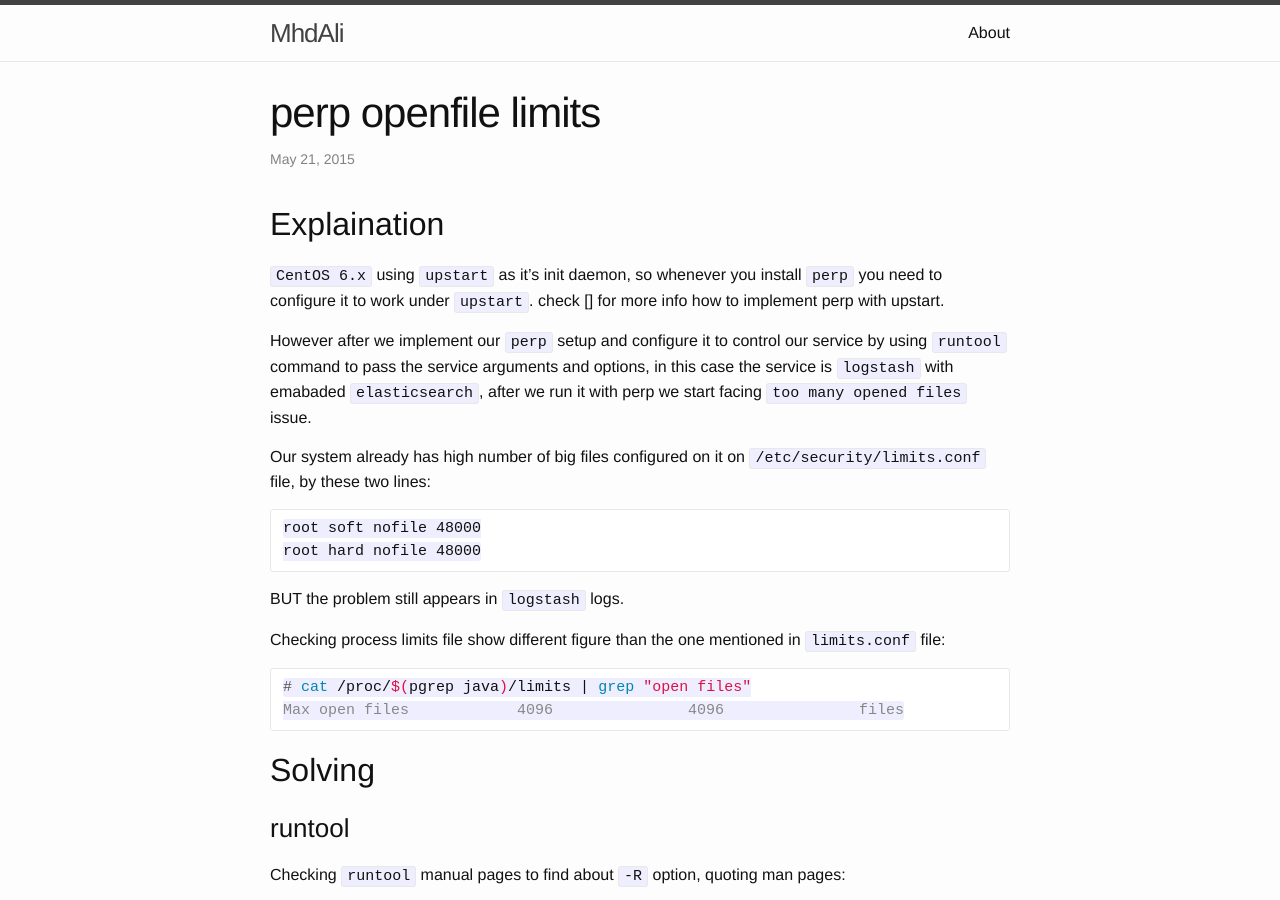
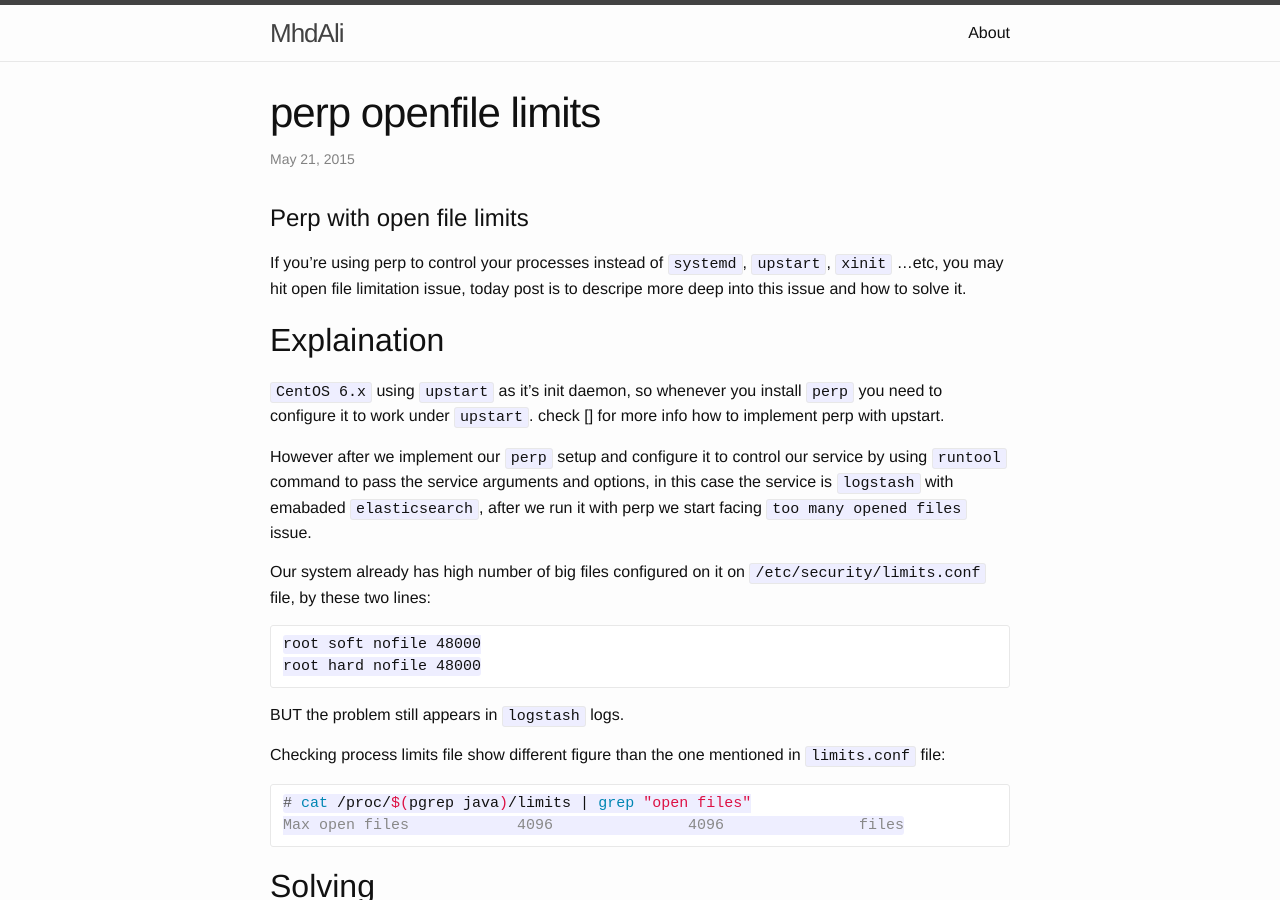
Before and after one commit to mhdali/mhdali.github.io, a Jekyll site: the page built from _posts/2015-05-21-perp-openfile-limits.markdown, in a window 1280 px wide and 900 px high. Built offline with Jekyll 4.4.1, drawn with Linux system fonts in a browser that asks for light colours; Markdown is read by kramdown in place of the engine named in the settings.

Commit message:
Adding intro

```diff
--- a/_posts/2015-05-21-perp-openfile-limits.markdown
+++ b/_posts/2015-05-21-perp-openfile-limits.markdown
@@ -3,6 +3,10 @@ layout: post
 title: "perp openfile limits"
 published: true
 ---
+
+# Perp with open file limits
+
+If you're using perp to control your processes instead of `systemd`, `upstart`, `xinit` ...etc, you may hit open file limitation issue, today post is to descripe more deep into this issue and how to solve it.
 
 ##Explaination
 
```
